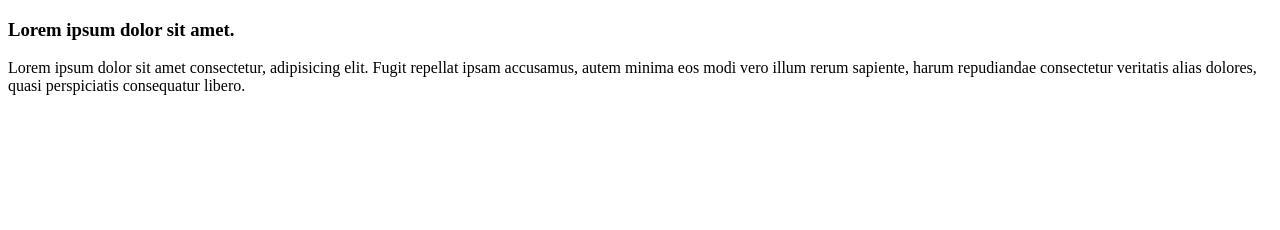
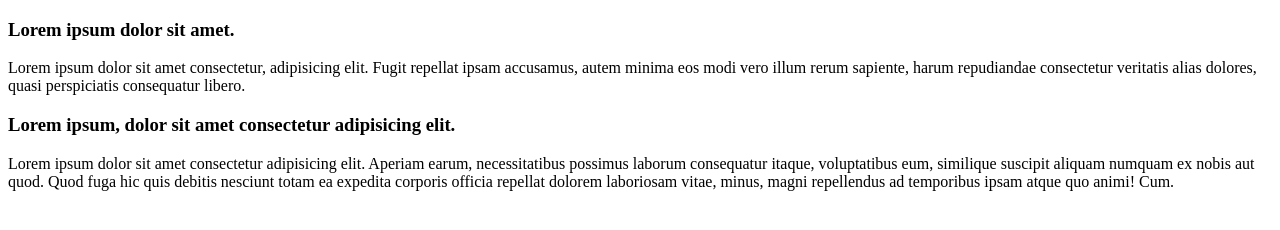
Before and after one commit to sabbirhossaindev/git-preactis, a plain HTML site: page index.html in a window 1280 px wide. Drawn offline with Linux system fonts and the light colour scheme.

Commit message:
added push

```diff
--- a/index.html
+++ b/index.html
@@ -9,5 +9,8 @@
 <body>
     <h3>Lorem ipsum dolor sit amet.</h3>
     <p>Lorem ipsum dolor sit amet consectetur, adipisicing elit. Fugit repellat ipsam accusamus, autem minima eos modi vero illum rerum sapiente, harum repudiandae consectetur veritatis alias dolores, quasi perspiciatis consequatur libero.</p>
+
+    <h3>Lorem ipsum, dolor sit amet consectetur adipisicing elit.</h3>
+    <p>Lorem ipsum dolor sit amet consectetur adipisicing elit. Aperiam earum, necessitatibus possimus laborum consequatur itaque, voluptatibus eum, similique suscipit aliquam numquam ex nobis aut quod. Quod fuga hic quis debitis nesciunt totam ea expedita corporis officia repellat dolorem laboriosam vitae, minus, magni repellendus ad temporibus ipsam atque quo animi! Cum.</p>
 </body>
 </html>
```
